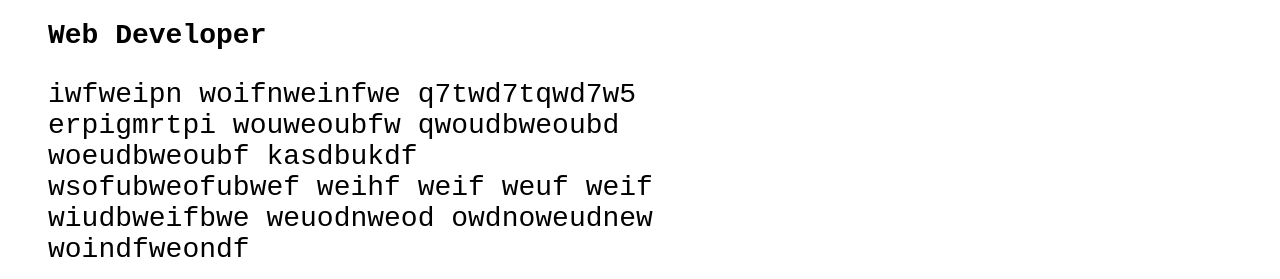
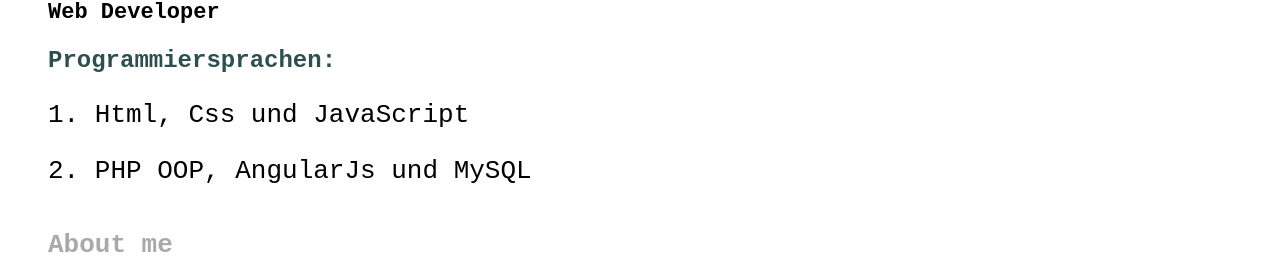
Before and after one commit to 1980mas1980/my-portfolio, a plain HTML site: page profile.html in a window 1280 px wide. Shown: the part 110-389 px from the top of the page. Drawn offline with Linux system fonts and the light colour scheme.

Commit message:
update - profil.css profile.html

```diff
--- a/profil.css
+++ b/profil.css
@@ -5,11 +5,12 @@ body {
 
 h1,
 h2 {
-    font-size: 34px;
+    font-size: 26px;
+    color: darkgray;
 }
 
 h3 {
-    font-size: 28px;
+    font-size: 22px;
 }
 
 #whole-profile {
@@ -43,11 +44,16 @@ h2 {
 }
 
 #profile-help-information {
-    width: 50%;
+    width: 100%;
 }
 
 #profile-help-information p {
-    font-size: 28px;
+    font-size: 26px;
+}
+
+#profile-help-information h2 {
+    font-size: 24px;
+    color: darkslategrey;
 }
 
 #aboutme-profile p {
--- a/profile.html
+++ b/profile.html
@@ -21,11 +21,12 @@
                 </h3>
             </div>
             <div id="profile-help-information">
+                <h2>Programmiersprachen:</h2>
                 <p>
-                    iwfweipn woifnweinfwe q7twd7tqwd7w5
-                    erpigmrtpi wouweoubfw qwoudbweoubd woeudbweoubf
-                    kasdbukdf wsofubweofubwef weihf weif weuf weif
-                    wiudbweifbwe weuodnweod  owdnoweudnew woindfweondf
+                    1. Html, Css und JavaScript
+                </p>
+                <p>
+                    2. PHP OOP, AngularJs und MySQL
                 </p>
             </div>
         </div>
```
